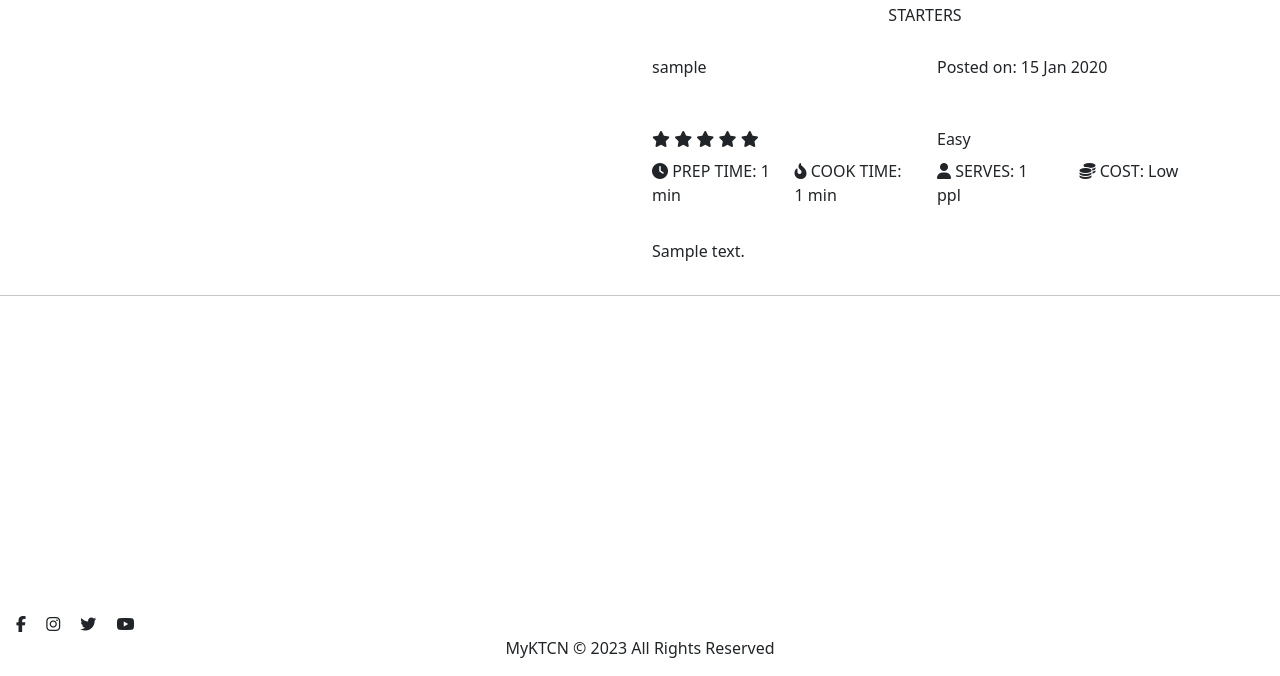
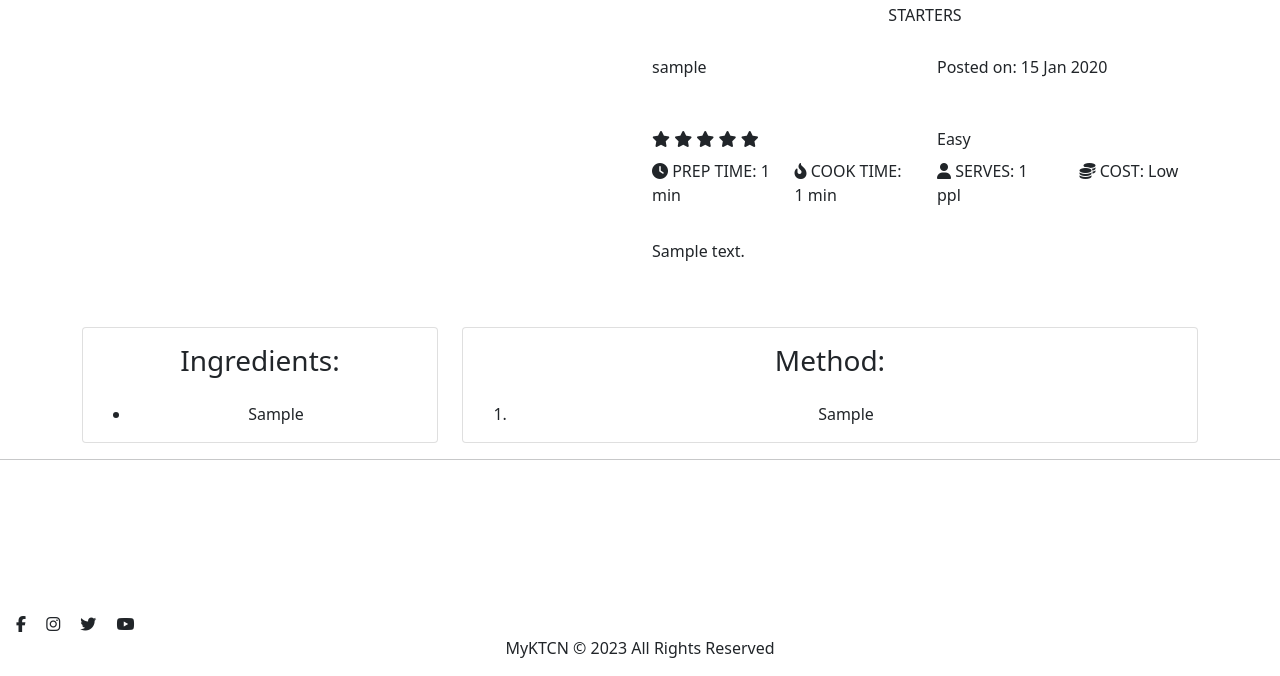
Before and after one commit to lestece/myKTCN, a Django app: a page that uses templates/recipe_details.html in a window 1280 px wide. Shown: the part 124-800 px from the top of the page. Run offline with Django 3.2, Linux system fonts and the light colour scheme; tables that the repository leaves empty hold one stand-in row (values such as "Sample post"); some libraries are stand-ins or nearby versions.

Commit message:
Add ingredients and method cards to recipe details page

```diff
--- a/templates/recipe_details.html
+++ b/templates/recipe_details.html
@@ -57,7 +57,7 @@
                         </div>
                     </div>
                     <div class="row">
-                        <div class="col-12 mt-4">
+                        <div class="col-12 my-4">
                             {{ recipe.description }}
                         </div>
                     </div>
@@ -65,4 +65,31 @@
             </div>
         </div>
     </div>
-    {% endblock %}
+    <div class="row">
+        <div class="col-12">
+            <div class="row">
+                <div class="col-md-4 text-center mt-4">
+                    <div class="card">
+                        <div class="card-body">
+                            <h3 class="card-title mb-4">Ingredients:</h3>
+                            <ul class="card-text recipe-list">
+                                <li> {{ recipe.ingredients | safe }} </li>
+                            </ul>
+                        </div>
+                    </div>
+                </div>
+                <div class="col-md-8 text-center mt-4">
+                    <div class="card">
+                        <div class="card-body">
+                            <h3 class="card-title mb-4">Method:</h3>
+                            <ol class="card-text recipe-list">
+                                <li>{{ recipe.method | safe }}</li>
+                            </ol>
+                        </div>
+                    </div>
+                </div>
+            </div>
+        </div>
+    </div>
+</div>
+{% endblock %}
```
Also changed, not shown: static/css/styles.css (+6 -1 lines).
